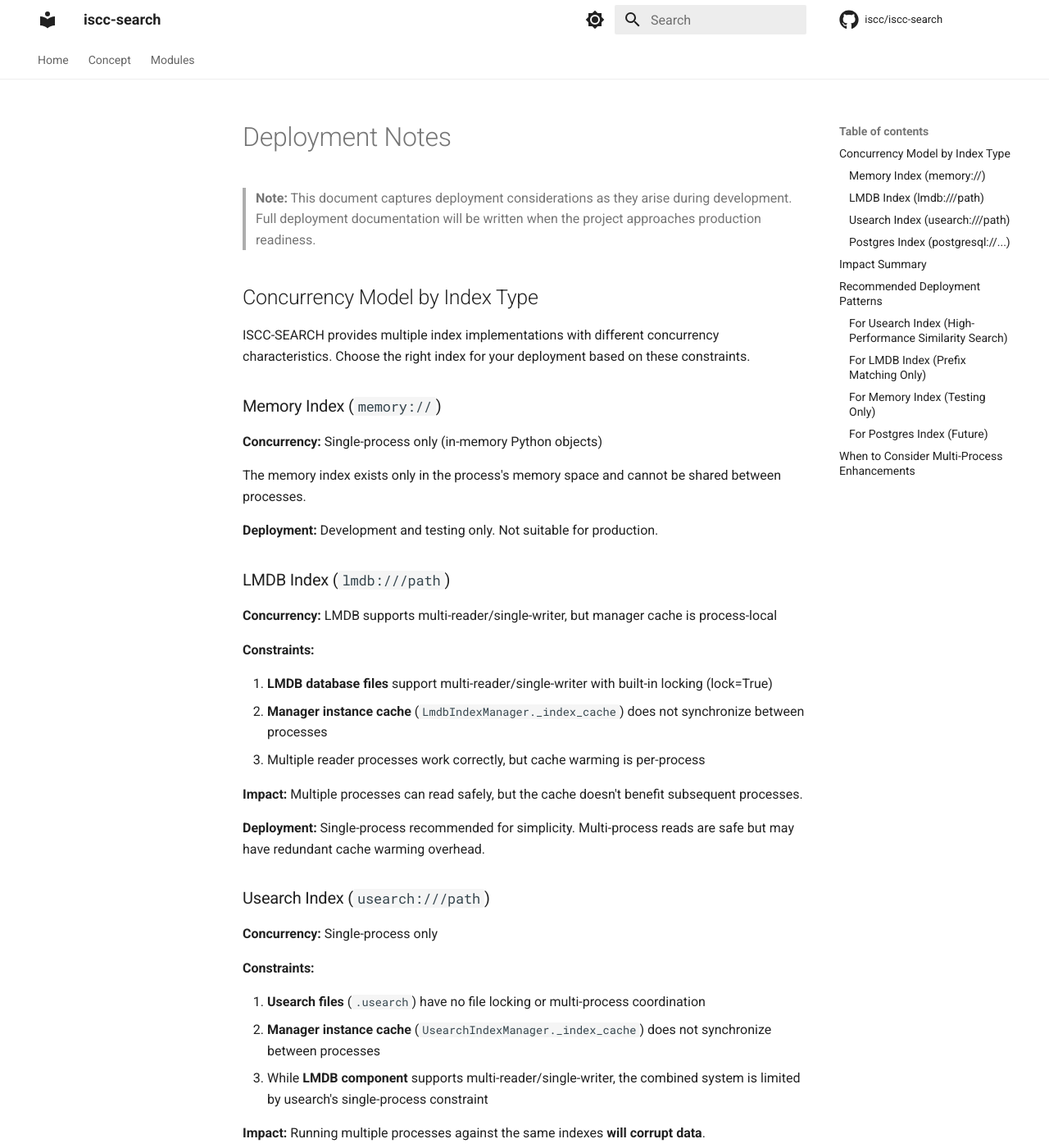
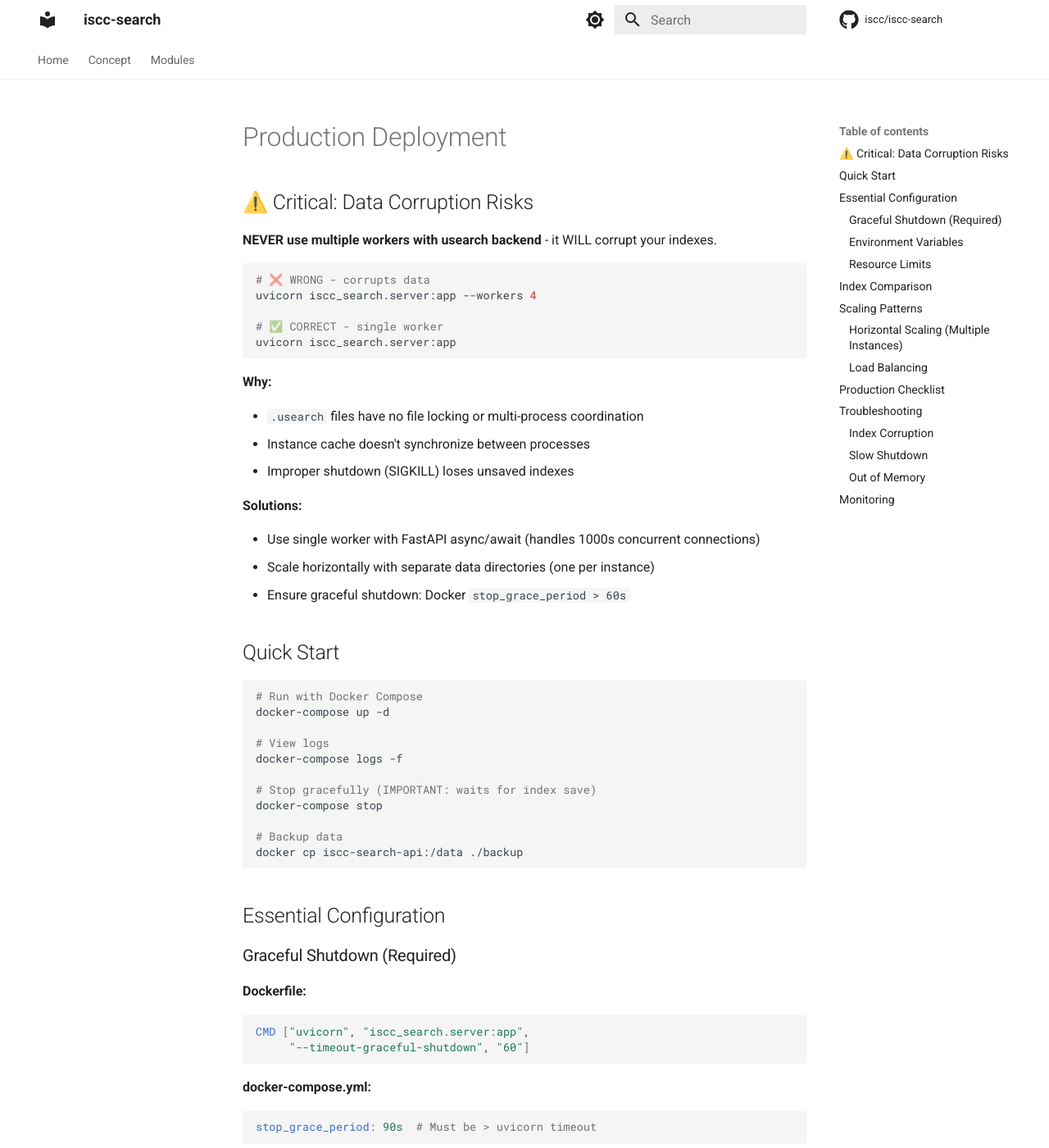
Before and after one commit to iscc/iscc-search, an MkDocs documentation site: the page built from docs/deployment.md, in a window 1280 px wide and 1400 px high. Shown: the whole window at 82% size. Built offline with MkDocs 1.6.1 and Material for MkDocs 9.7.7, drawn with Linux system fonts in a browser that asks for light colours; comment, search, counter and statistics services are not loaded; some of the changed text lies outside the part shown.

Commit message:
docs(deploy): rewrite deployment guide for production readiness
Transform deployment notes into concise production deployment guide:
- Critical warnings about data corruption risks with multi-worker setup
- Quick start with Docker Compose
- Essential configuration (graceful shutdown, environment variables, resources)
- Backend comparison table
- Scaling patterns (horizontal scaling, load balancing)
- Production checklist
- Troubleshooting guide
- Monitoring recommendations

Removed verbose theoretical discussion in favor of actionable guidance.

````diff
--- a/docs/deployment.md
+++ b/docs/deployment.md
@@ -1,138 +1,177 @@
-# Deployment Notes
+# Production Deployment
 
-> **Note:** This document captures deployment considerations as they arise during development. Full deployment
-> documentation will be written when the project approaches production readiness.
+## ⚠️ Critical: Data Corruption Risks
 
-## Concurrency Model by Index Type
+**NEVER use multiple workers with usearch backend** - it WILL corrupt your indexes.
 
-ISCC-SEARCH provides multiple index implementations with different concurrency characteristics. Choose the right
-index for your deployment based on these constraints.
+```bash
+# ❌ WRONG - corrupts data
+uvicorn iscc_search.server:app --workers 4
 
-### Memory Index (`memory://`)
+# ✅ CORRECT - single worker
+uvicorn iscc_search.server:app
+```
 
-**Concurrency:** Single-process only (in-memory Python objects)
+**Why:**
 
-The memory index exists only in the process's memory space and cannot be shared between processes.
+- `.usearch` files have no file locking or multi-process coordination
+- Instance cache doesn't synchronize between processes
+- Improper shutdown (SIGKILL) loses unsaved indexes
 
-**Deployment:** Development and testing only. Not suitable for production.
+**Solutions:**
 
-### LMDB Index (`lmdb:///path`)
+- Use single worker with FastAPI async/await (handles 1000s concurrent connections)
+- Scale horizontally with separate data directories (one per instance)
+- Ensure graceful shutdown: Docker `stop_grace_period > 60s`
 
-**Concurrency:** LMDB supports multi-reader/single-writer, but manager cache is process-local
+## Quick Start
 
-**Constraints:**
+```bash
+# Run with Docker Compose
+docker-compose up -d
 
-1. **LMDB database files** support multi-reader/single-writer with built-in locking (lock=True)
-2. **Manager instance cache** (`LmdbIndexManager._index_cache`) does not synchronize between processes
-3. Multiple reader processes work correctly, but cache warming is per-process
+# View logs
+docker-compose logs -f
 
-**Impact:** Multiple processes can read safely, but the cache doesn't benefit subsequent processes.
+# Stop gracefully (IMPORTANT: waits for index save)
+docker-compose stop
 
-**Deployment:** Single-process recommended for simplicity. Multi-process reads are safe but may have redundant
-cache warming overhead.
+# Backup data
+docker cp iscc-search-api:/data ./backup
+```
 
-### Usearch Index (`usearch:///path`)
+## Essential Configuration
 
-**Concurrency:** Single-process only
+### Graceful Shutdown (Required)
 
-**Constraints:**
+**Dockerfile:**
 
-1. **Usearch files** (`.usearch`) have no file locking or multi-process coordination
-2. **Manager instance cache** (`UsearchIndexManager._index_cache`) does not synchronize between processes
-3. While **LMDB component** supports multi-reader/single-writer, the combined system is limited by usearch's
-    single-process constraint
+```dockerfile
+CMD ["uvicorn", "iscc_search.server:app",
+     "--timeout-graceful-shutdown", "60"]
+```
 
-**Impact:** Running multiple processes against the same indexes **will corrupt data**.
+**docker-compose.yml:**
 
-**Deployment:** Single-process only. See recommended patterns below.
+```yaml
+stop_grace_period: 90s  # Must be > uvicorn timeout
+```
 
-### Postgres Index (`postgresql://...`)
+**Timing:** `Docker grace (90s) > Uvicorn timeout (60s) + buffer`
 
-**Concurrency:** Multi-process (planned)
+### Environment Variables
 
-The planned Postgres index will naturally support multi-process deployments as PostgreSQL handles concurrency
-and locking internally.
-
-**Deployment:** Multi-process and distributed deployments will be supported.
-
-______________________________________________________________________
-
-## Impact Summary
-
-| Index Type | Multi-Process Reads | Multi-Process Writes | Recommended Pattern        |
-| ---------- | ------------------- | -------------------- | -------------------------- |
-| Memory     | ❌ No               | ❌ No                | Single process             |
-| LMDB       | ✅ Yes (safe)       | ⚠️ Single writer     | Single process (preferred) |
-| Usearch    | ❌ No               | ❌ No                | Single process             |
-| Postgres   | ✅ Yes (planned)    | ✅ Yes (planned)     | Multi-process              |
-
-______________________________________________________________________
-
-## Recommended Deployment Patterns
-
-### For Usearch Index (High-Performance Similarity Search)
-
-**Use single-process async servers:**
-
-- **FastAPI + Uvicorn** (single process, async workers)
-- **Starlette** or other async frameworks
-- Single process can handle thousands of concurrent connections via async/await
+| Variable                   | Default           | Required | Description             |
+| -------------------------- | ----------------- | -------- | ----------------------- |
+| `ISCC_SEARCH_INDEX_URI`    | `usearch:///data` | No       | Backend URI             |
+| `ISCC_SEARCH_CORS_ORIGINS` | `*`               | No       | Comma-separated origins |
+| `ISCC_SEARCH_API_SECRET`   | None              | No       | API authentication      |
 
 **Example:**
 
-```bash
-# Good: Single process with async concurrency
-uvicorn myapp:app --host 0.0.0.0 --port 8000
-
-# Bad: Multiple worker processes (WILL CORRUPT USEARCH FILES)
-uvicorn myapp:app --workers 4  # DON'T DO THIS with usearch://
-gunicorn myapp:app --workers 4  # DON'T DO THIS with usearch://
+```yaml
+environment:
+  - ISCC_SEARCH_INDEX_URI=usearch:///data
+  - ISCC_SEARCH_CORS_ORIGINS=https://example.com
 ```
 
-**Why this works:**
+### Resource Limits
 
-- Async/await handles I/O concurrency efficiently
-- Usearch search operations release the GIL during computation
-- Single process eliminates coordination overhead
-- No risk of .usearch file corruption
-
-### For LMDB Index (Prefix Matching Only)
-
-**Single-process recommended, multi-process reads acceptable:**
-
-```bash
-# Preferred: Single process
-uvicorn myapp:app --host 0.0.0.0 --port 8000
-
-# Acceptable: Multi-process reads (if needed)
-# Note: Each process warms its own cache
-uvicorn myapp:app --workers 4  # Safe but cache-inefficient with lmdb://
+```yaml
+deploy:
+  resources:
+    limits:
+      cpus: '2.0'
+      memory: 4G
 ```
 
-**Multi-process considerations:**
+**Memory:** Usearch indexes load entirely into memory (~2-4GB for small indexes) **CPU:** Single worker uses 1-2
+cores effectively with async I/O
 
-- Safe for concurrent reads (LMDB handles locking)
-- Single writer process required for writes
-- Each process maintains separate instance cache (redundant memory usage)
-- May be useful for CPU-bound workloads that can't use async
+## Index Comparison
 
-### For Memory Index (Testing Only)
+| Backend           | Multi-Process | Use Case          | Status  |
+| ----------------- | ------------- | ----------------- | ------- |
+| `memory://`       | ❌ No         | Testing only      | Ready   |
+| `lmdb:///path`    | ⚠️ Reads only | Prefix matching   | Ready   |
+| `usearch:///path` | ❌ No         | Similarity search | Ready   |
+| `postgres://`     | ✅ Yes        | Future            | Planned |
 
-Development/testing only - concurrency not applicable.
+**Recommended:** Use `usearch://` backend with single worker for production.
 
-### For Postgres Index (Future)
+## Scaling Patterns
 
-Multi-process deployments will be fully supported when implemented.
+### Horizontal Scaling (Multiple Instances)
 
-______________________________________________________________________
+✅ **Correct** - separate data volumes:
 
-## When to Consider Multi-Process Enhancements
+```yaml
+services:
+  iscc-search-1:
+    volumes:
+      - iscc-data-1:/data
 
-For **Usearch Index**, only consider multi-process support if you encounter:
+  iscc-search-2:
+    volumes:
+      - iscc-data-2:/data
+```
 
-1. Real use case requiring process parallelism (not just web serving)
-2. Benchmarks showing single-process async is insufficient
-3. CPU-bound workload that can't leverage async
+❌ **Wrong** - shared volume corrupts data:
 
-See `docs/roadmap.md` for read-only mode enhancement (10% solution) that would enable limited multi-process
-deployments for Usearch Index.
+```yaml
+services:
+  iscc-search-1:
+    volumes:
+      - iscc-data:/data  # DANGER
+
+  iscc-search-2:
+    volumes:
+      - iscc-data:/data  # CORRUPTION
+```
+
+### Load Balancing
+
+Use nginx/traefik to distribute across independent instances:
+
+```nginx
+upstream iscc_search {
+    server iscc-search-1:8000;
+    server iscc-search-2:8000;
+}
+```
+
+## Production Checklist
+
+- [ ] Single worker configured (no `--workers`)
+- [ ] Graceful shutdown timeouts set (60s uvicorn, 90s docker)
+- [ ] Data volume mounted at `/data`
+- [ ] CORS origins configured (not `*`)
+- [ ] API secret set if needed
+- [ ] Health checks passing
+- [ ] Backup strategy tested
+- [ ] Load tested with single worker
+
+## Troubleshooting
+
+### Index Corruption
+
+**Symptoms:** Inconsistent results, startup errors **Cause:** Multiple workers or SIGKILL shutdown **Fix:**
+Restore from backup, verify single worker config
+
+### Slow Shutdown
+
+**Symptoms:** Docker stop takes full grace period **Cause:** Large indexes need time to save **Fix:** Increase
+`stop_grace_period` in docker-compose.yml
+
+### Out of Memory
+
+**Symptoms:** Container killed, OOM errors **Cause:** Indexes too large for allocated memory **Fix:** Increase
+memory limits or shard across instances
+
+## Monitoring
+
+Watch logs for:
+
+- `Saved NphdIndex for unit_type` - index saved successfully
+- `Closed simprint index` - clean shutdown
+- `MapFullError` - LMDB auto-resize (normal)
````
